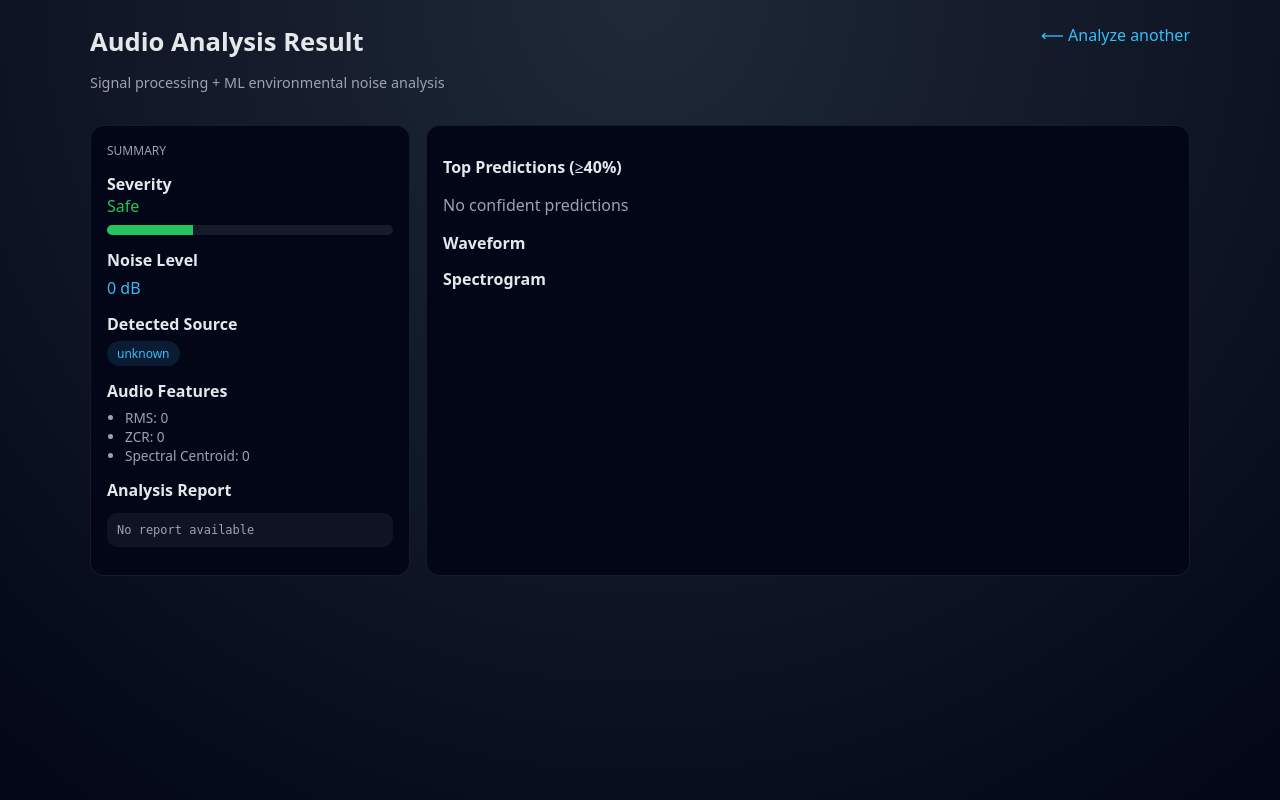
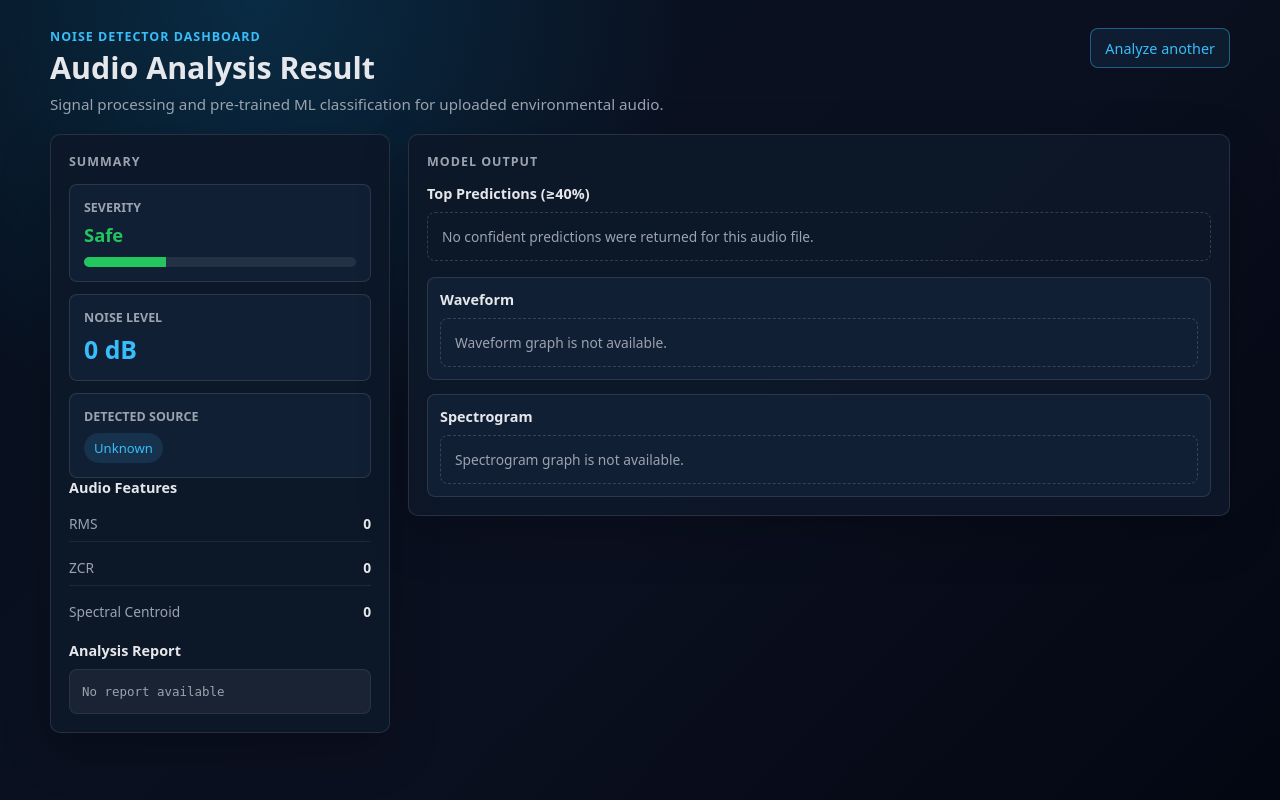
Before and after one commit to rresim22/Noise-Detector-Final, a Flask app: template templates/result.html in a window 1280 px wide. Run offline with Flask 3, Linux system fonts and the light colour scheme; the template is opened without the code that fills it, so the values that code supplies are empty.

Commit message:
Redesign audio analysis result dashboard UI

```diff
--- a/templates/result.html
+++ b/templates/result.html
@@ -2,11 +2,15 @@
 <html lang="en">
 <head>
 <meta charset="utf-8">
+<meta name="viewport" content="width=device-width, initial-scale=1">
 <title>Audio Analysis Result</title>
 
 <style>
 :root{
-    --bg:#020617;
+    --page:#07111f;
+    --panel:#0d1829;
+    --panel-soft:#111f34;
+    --line:rgba(226,232,240,0.12);
     --accent:#38bdf8;
     --text:#e5e7eb;
     --muted:#9ca3af;
@@ -20,60 +24,140 @@
 body{
     margin:0;
     min-height:100vh;
-    font-family:system-ui;
-    background:radial-gradient(circle at top,#1f2937,#020617);
+    font-family:system-ui, -apple-system, BlinkMacSystemFont, "Segoe UI", sans-serif;
+    background:
+        radial-gradient(circle at 20% 0%,rgba(14,165,233,0.18),transparent 34%),
+        linear-gradient(135deg,#07111f,#0b1020 55%,#030712);
     color:var(--text);
-    display:flex;
-    justify-content:center;
-    padding:24px;
+    padding:28px;
 }
 
-.shell{width:100%;max-width:1100px;}
+.shell{
+    width:100%;
+    max-width:1180px;
+    margin:0 auto;
+}
 
 .header{
     display:flex;
+    align-items:flex-start;
     justify-content:space-between;
-    margin-bottom:18px;
+    gap:18px;
+    margin-bottom:20px;
 }
 
-.title{font-size:1.6rem;margin:0;}
-.subtitle{color:var(--muted);font-size:0.9rem;}
+.kicker{
+    margin:0 0 6px;
+    color:var(--accent);
+    font-size:0.78rem;
+    font-weight:700;
+    letter-spacing:0.08em;
+    text-transform:uppercase;
+}
+
+.title{
+    font-size:1.9rem;
+    line-height:1.15;
+    margin:0;
+}
+
+.subtitle{
+    max-width:620px;
+    margin:8px 0 0;
+    color:var(--muted);
+    font-size:0.95rem;
+}
+
+.action-link{
+    display:inline-flex;
+    align-items:center;
+    justify-content:center;
+    min-height:40px;
+    padding:0 14px;
+    border:1px solid rgba(56,189,248,0.42);
+    border-radius:8px;
+    color:var(--accent);
+    text-decoration:none;
+    font-size:0.9rem;
+    white-space:nowrap;
+    background:rgba(56,189,248,0.08);
+}
 
 .layout{
     display:grid;
-    grid-template-columns:320px 1fr;
-    gap:16px;
+    grid-template-columns:minmax(280px,340px) 1fr;
+    gap:18px;
+    align-items:start;
 }
 
 .panel{
-    background:var(--bg);
-    border:1px solid rgba(255,255,255,0.08);
-    border-radius:14px;
-    padding:16px;
+    background:rgba(13,24,41,0.94);
+    border:1px solid var(--line);
+    border-radius:10px;
+    padding:18px;
+    box-shadow:0 18px 50px rgba(0,0,0,0.22);
 }
 
 .panel-title{
-    font-size:0.75rem;
+    margin-bottom:14px;
     color:var(--muted);
+    font-size:0.78rem;
+    font-weight:700;
+    letter-spacing:0.08em;
     text-transform:uppercase;
-    margin-bottom:10px;
+}
+
+.metric{
+    padding:14px;
+    border:1px solid var(--line);
+    border-radius:8px;
+    background:var(--panel-soft);
+}
+
+.metric + .metric,
+.section + .section{
+    margin-top:12px;
+}
+
+.label{
+    display:block;
+    margin-bottom:6px;
+    color:var(--muted);
+    font-size:0.78rem;
+    font-weight:700;
+    text-transform:uppercase;
+}
+
+.value{
+    font-size:1.15rem;
+    font-weight:700;
+}
+
+.db{
+    color:var(--accent);
+    font-size:1.55rem;
+    font-weight:700;
 }
 
 .safe{color:var(--safe);}
 .moderate{color:var(--moderate);}
 .harmful{color:var(--harmful);}
 
-.section{margin-top:14px;}
-
-.bar{
+.bar,
+.pred-bar{
     width:100%;
-    height:10px;
     background:rgba(255,255,255,0.08);
     border-radius:999px;
     overflow:hidden;
 }
 
+.bar{
+    height:10px;
+    margin-top:10px;
+}
+
 .fill{
+    width:0;
     height:100%;
     transition:width 0.8s ease;
 }
@@ -83,64 +167,153 @@ body{
 .fill-harmful{background:var(--harmful);}
 
 .tag{
-    display:inline-block;
-    margin-top:6px;
-    padding:4px 10px;
+    display:inline-flex;
+    max-width:100%;
+    margin-top:2px;
+    padding:6px 10px;
     border-radius:999px;
     background:rgba(56,189,248,0.12);
     color:var(--accent);
-    font-size:0.75rem;
+    font-size:0.82rem;
+    overflow-wrap:anywhere;
 }
 
-ul{
-    margin:6px 0 0;
-    padding-left:18px;
-    font-size:0.85rem;
+.grid-list{
+    display:grid;
+    grid-template-columns:1fr;
+    gap:8px;
+    margin:0;
+    padding:0;
+    list-style:none;
+}
+
+.grid-list li{
+    display:flex;
+    justify-content:space-between;
+    gap:12px;
+    padding:8px 0;
+    border-bottom:1px solid rgba(226,232,240,0.08);
+    color:var(--muted);
+    font-size:0.86rem;
+}
+
+.grid-list li:last-child{
+    border-bottom:0;
+}
+
+.grid-list strong{
+    color:var(--text);
+    font-weight:600;
+    text-align:right;
+}
+
+pre{
+    max-height:240px;
+    margin:8px 0 0;
+    background:rgba(255,255,255,0.055);
+    padding:12px;
+    border-radius:8px;
+    border:1px solid rgba(226,232,240,0.08);
+    font-size:0.78rem;
+    line-height:1.55;
+    color:var(--muted);
+    overflow:auto;
+    white-space:pre-wrap;
+}
+
+.visual-grid{
+    display:grid;
+    grid-template-columns:1fr;
+    gap:14px;
+    margin-top:16px;
+}
+
+.visual-card{
+    padding:12px;
+    border:1px solid var(--line);
+    border-radius:8px;
+    background:var(--panel-soft);
+}
+
+.visual-card strong,
+.section > strong{
+    display:block;
+    margin-bottom:9px;
+    font-size:0.9rem;
+}
+
+img{
+    display:block;
+    width:100%;
+    border-radius:8px;
+    border:1px solid rgba(226,232,240,0.08);
+    background:#020617;
+}
+
+.pred{
+    padding:10px 0;
+    border-bottom:1px solid rgba(226,232,240,0.08);
+}
+
+.pred:last-child{
+    border-bottom:0;
+}
+
+.pred-item{
+    display:flex;
+    justify-content:space-between;
+    gap:12px;
+    margin-bottom:7px;
+    font-size:0.86rem;
     color:var(--muted);
 }
 
-pre{
-    background:rgba(255,255,255,0.05);
-    padding:10px;
-    border-radius:10px;
-    font-size:0.75rem;
-    color:var(--muted);
-    overflow-x:auto;
+.pred-label{
+    color:var(--text);
+    overflow-wrap:anywhere;
 }
 
-img{
-    width:100%;
-    border-radius:12px;
-}
-
-.db{
-    margin-top:6px;
+.pred-score{
     color:var(--accent);
-}
-
-/* prediction */
-.pred{
-    margin-top:8px;
-}
-
-.pred-item{
-    font-size:0.85rem;
-    color:var(--muted);
-    display:flex;
-    justify-content:space-between;
+    font-weight:700;
 }
 
 .pred-bar{
-    height:6px;
-    background:rgba(255,255,255,0.08);
-    border-radius:999px;
-    overflow:hidden;
-    margin-top:4px;
+    height:7px;
 }
 
 .pred-fill{
+    width:0;
     height:100%;
-    background:linear-gradient(90deg,#38bdf8,#22c55e);
+    background:linear-gradient(90deg,var(--accent),var(--safe));
+    transition:width 0.8s ease;
+}
+
+.empty{
+    margin:0;
+    padding:14px;
+    border:1px dashed rgba(226,232,240,0.18);
+    border-radius:8px;
+    color:var(--muted);
+    font-size:0.86rem;
+}
+
+@media (max-width:820px){
+    body{
+        padding:18px;
+    }
+
+    .header{
+        flex-direction:column;
+    }
+
+    .layout{
+        grid-template-columns:1fr;
+    }
+
+    .action-link{
+        width:100%;
+    }
 }
 </style>
 </head>
@@ -151,117 +324,112 @@ img{
 
     <div class="header">
         <div>
+            <p class="kicker">Noise Detector Dashboard</p>
             <h1 class="title">Audio Analysis Result</h1>
-        <p class="subtitle">Signal processing + ML environmental noise analysis</p>
+            <p class="subtitle">Signal processing and pre-trained ML classification for uploaded environmental audio.</p>
         </div>
 
-    <a href="{{ url_for('index') }}" style="color:var(--accent);text-decoration:none;">
-        ⟵ Analyze another
-    </a>
+        <a class="action-link" href="{{ url_for('index') }}">Analyze another</a>
     </div>
 
     <div class="layout">
 
-<!-- LEFT -->
-<div class="panel">
-
+        <aside class="panel">
             <div class="panel-title">Summary</div>
 
             {% set sev = (severity or "Safe")|lower %}
 
-    <!-- SEVERITY -->
-    <div class="section">
-        <strong>Severity</strong><br>
-        <span class="{{ sev }}">{{ severity or "Safe" }}</span>
+            <div class="metric">
+                <span class="label">Severity</span>
+                <span class="value {{ sev }}">{{ severity or "Safe" }}</span>
 
-        <div class="bar" style="margin-top:8px;">
+                <div class="bar">
                     <div class="fill fill-{{ sev }}" id="sevFill"></div>
                 </div>
             </div>
 
-    <!-- DB -->
-    <div class="section">
-        <strong>Noise Level</strong>
+            <div class="metric">
+                <span class="label">Noise Level</span>
                 <div class="db">{{ db_value or 0 }} dB</div>
             </div>
 
-    <!-- SOURCE -->
-    <div class="section">
-        <strong>Detected Source</strong><br>
-        <span class="tag">{{ source or "unknown" }}</span>
+            <div class="metric">
+                <span class="label">Detected Source</span>
+                <span class="tag">{{ source or "Unknown" }}</span>
             </div>
 
-    <!-- FEATURES -->
             <div class="section">
                 <strong>Audio Features</strong>
-        <ul>
-            <li>RMS: {{ features.rms or 0 }}</li>
-            <li>ZCR: {{ features.zcr or 0 }}</li>
-            <li>Spectral Centroid: {{ features.spectral_centroid or 0 }}</li>
+                <ul class="grid-list">
+                    <li><span>RMS</span><strong>{{ features.rms or 0 }}</strong></li>
+                    <li><span>ZCR</span><strong>{{ features.zcr or 0 }}</strong></li>
+                    <li><span>Spectral Centroid</span><strong>{{ features.spectral_centroid or 0 }}</strong></li>
                 </ul>
             </div>
 
-    <!-- STATS -->
             {% if stats %}
             <div class="section">
                 <strong>Noise Statistics</strong>
-        <ul>
-            <li>Avg dB: {{ stats.avg_db|round(2) }}</li>
-            <li>Max dB: {{ stats.max_db|round(2) }}</li>
-            <li>Min dB: {{ stats.min_db|round(2) }}</li>
+                <ul class="grid-list">
+                    <li><span>Average dB</span><strong>{{ stats.avg_db|round(2) }}</strong></li>
+                    <li><span>Maximum dB</span><strong>{{ stats.max_db|round(2) }}</strong></li>
+                    <li><span>Minimum dB</span><strong>{{ stats.min_db|round(2) }}</strong></li>
                 </ul>
             </div>
             {% endif %}
 
-    <!-- REPORT -->
             <div class="section">
                 <strong>Analysis Report</strong>
                 <pre>{{ report or "No report available" }}</pre>
             </div>
+        </aside>
 
-</div>
+        <main class="panel">
+            <div class="panel-title">Model Output</div>
 
-<!-- RIGHT -->
-<div class="panel">
-
-    <!-- PREDICTIONS -->
             <div class="section">
-        <strong>Top Predictions (≥40%)</strong>
+                <strong>Top Predictions (&ge;40%)</strong>
 
                 {% if predictions and predictions|length > 0 %}
                     {% for p in predictions %}
                         <div class="pred">
                             <div class="pred-item">
-                        <span>{{ p.label }}</span>
-                        <span>{{ p.score }}%</span>
+                                <span class="pred-label">{{ p.label }}</span>
+                                <span class="pred-score">{{ p.score }}%</span>
                             </div>
+
                             <div class="pred-bar">
-                        <div class="pred-fill" style="width: {{ p.score }}%"></div>
+                                <div class="pred-fill" data-score="{{ p.score }}"></div>
                             </div>
                         </div>
                     {% endfor %}
                 {% else %}
-            <p style="color:var(--muted)">No confident predictions</p>
+                    <p class="empty">No confident predictions were returned for this audio file.</p>
                 {% endif %}
             </div>
 
-    <!-- WAV -->
-    <div class="section">
+            <div class="visual-grid">
+
+                <div class="visual-card">
                     <strong>Waveform</strong>
                     {% if waveform_img %}
-            <img src="{{ waveform_img }}">
+                        <img src="{{ waveform_img }}" alt="Waveform graph">
+                    {% else %}
+                        <p class="empty">Waveform graph is not available.</p>
                     {% endif %}
                 </div>
 
-    <!-- SPEC -->
-    <div class="section">
+                <div class="visual-card">
                     <strong>Spectrogram</strong>
                     {% if spectrogram_img %}
-            <img src="{{ spectrogram_img }}">
+                        <img src="{{ spectrogram_img }}" alt="Spectrogram graph">
+                    {% else %}
+                        <p class="empty">Spectrogram graph is not available.</p>
                     {% endif %}
                 </div>
 
             </div>
+        </main>
 
     </div>
 
@@ -272,13 +440,23 @@ const sev = "{{ severity|default('safe')|lower }}";
 const fill = document.getElementById("sevFill");
 
 let v = 30;
-if (sev === "safe") v = 30;
-else if (sev === "moderate") v = 60;
-else v = 90;
+
+if (sev === "safe") {
+    v = 30;
+} else if (sev === "moderate") {
+    v = 60;
+} else {
+    v = 90;
+}
 
 setTimeout(() => {
     fill.style.width = v + "%";
 }, 250);
+
+document.querySelectorAll(".pred-fill").forEach(el => {
+    const score = Number(el.dataset.score || 0);
+    el.style.width = Math.max(0, Math.min(score, 100)) + "%";
+});
 </script>
 
 </body>
```
Lines whose indentation alone changed are shown as unchanged.
